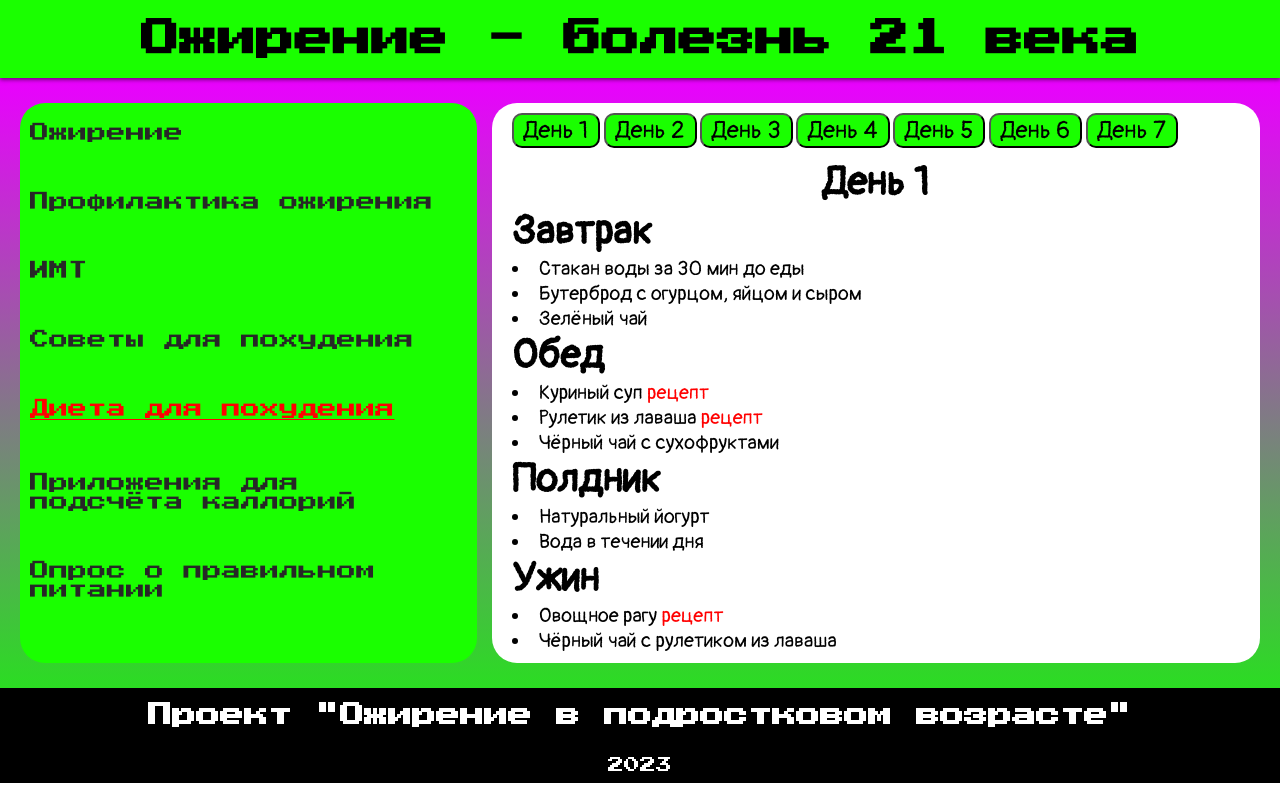
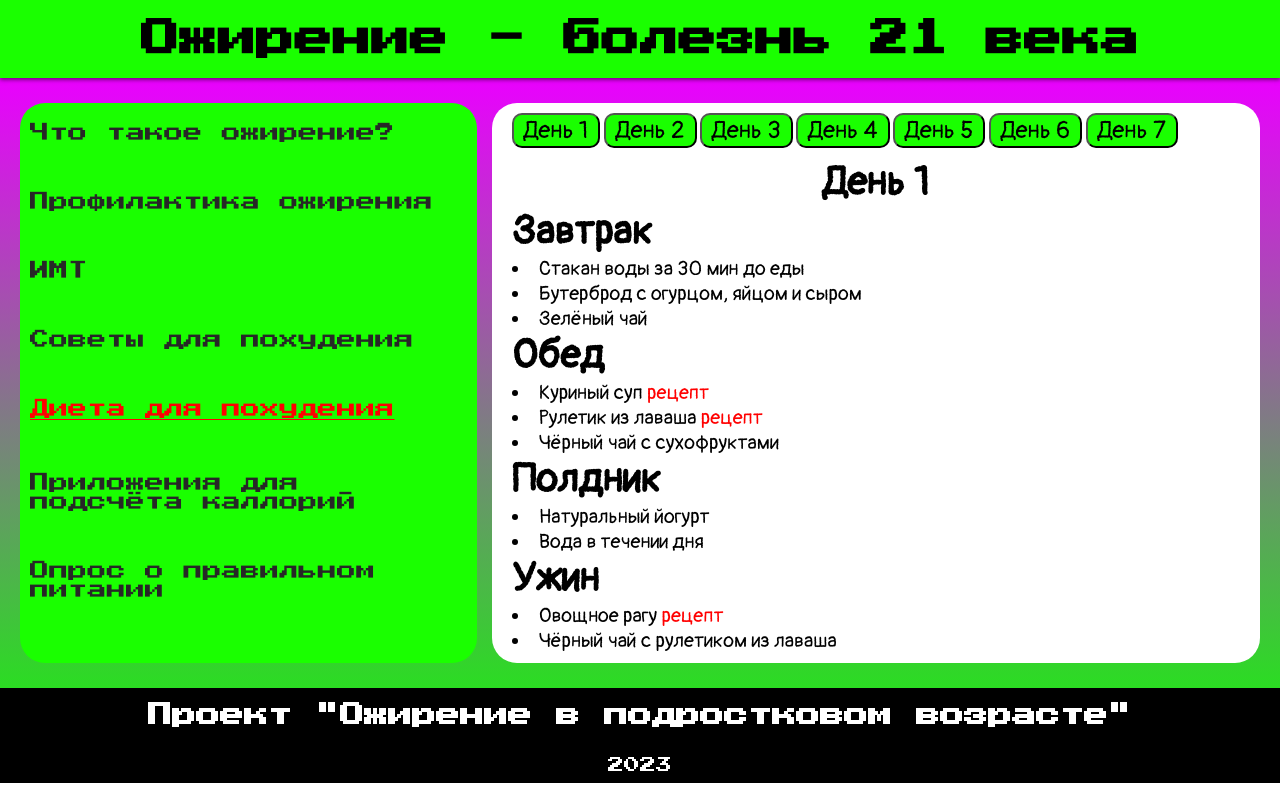
Before and after one commit to serfly3/-21-, a plain HTML site: page diet.html in a window 1280 px wide. Drawn offline with Linux system fonts and the light colour scheme.

Commit message:
Add files via upload

```diff
--- a/diet.html
+++ b/diet.html
@@ -15,7 +15,7 @@
     <main class="main">
         <div class="content">
             <div class="nav">
-                <a href="index.html">Ожирение</a>
+                <a href="index.html">Что такое ожирение?</a>
                 <a href="static.html">Профилактика ожирения</a>
                 <a href="imt.html">ИМТ</a>
                 <a href="sovet.html">Советы для похудения</a>
```
